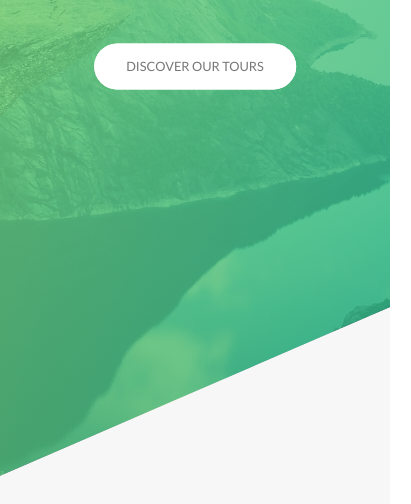
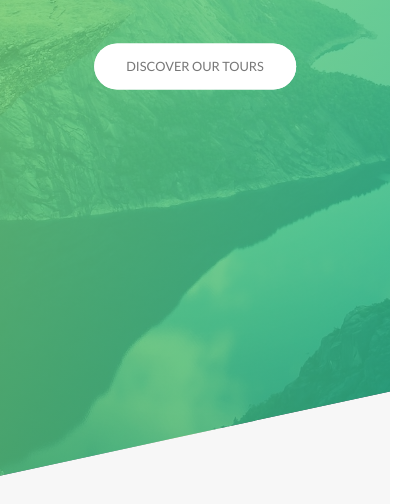
Before and after one commit to tslilpress/natours, a website: page index.html in a window 390 px wide. Shown: the part 326-830 px from the top of the page, 411 px wide, since content can reach past the window. Drawn offline with Linux system fonts and the light colour scheme.

Commit message:
Added media queries. grid, header, footer and nav

```diff
--- a/sass/abstracts/_variables.scss
+++ b/sass/abstracts/_variables.scss
@@ -24,4 +24,5 @@ $default-font-size: 1.6rem;
 // GRID
 $grid-width: 114rem;
 $gutter-vertical: 8rem;
+$gutter-vertical-small: 6rem;
 $gutter-horizontal: 6rem;
--- a/sass/base/_typography.scss
+++ b/sass/base/_typography.scss
@@ -56,12 +56,12 @@ body {
     letter-spacing: .2rem;
     transition: all .2s;
 
-    @include responde(tab-port) {
-        font-size: 3rem
+    @include respond(tab-port) {
+        font-size: 3rem;
     }
 
-    @include responde(phone) {
-        font-size: 2.5rem
+    @include respond(phone) {
+        font-size: 2.5rem;
     }
 
     &:hover {
--- a/sass/layout/_footer.scss
+++ b/sass/layout/_footer.scss
@@ -3,6 +3,10 @@
     color: $color-gray-light-1;
     padding: 10rem 0;
     font-size: 1.4rem;
+
+    @include respond(tab-port) {
+        padding: 8rem 0;
+    }
 
     &__logo-box {
        text-align: center;
@@ -18,6 +22,11 @@
         border-top: 1px solid $color-gray-dark;
         padding-top: 2rem;
         display: inline-block;
+
+        @include respond(tab-port) {
+            width: 100%;
+            text-align: center;
+        }
     }
 
     &__list {
@@ -56,5 +65,10 @@
         padding-top: 2rem;
         width: 80%;
         float: right;
+
+        @include respond(tab-port) {
+            width: 100%;
+            float: none;
+        }
     }
 }
--- a/sass/layout/_grid.scss
+++ b/sass/layout/_grid.scss
@@ -4,7 +4,17 @@
 
     &:not(:last-child) {
         margin-bottom: $gutter-vertical;
+
+        @include respond(tab-port) {
+            margin-bottom: $gutter-vertical-small;
+        }
+
     }
+
+    @include respond(tab-port) {
+        max-width: 50rem;
+        padding: 0 3rem;
+     }
 
     @include clearfix;
 
@@ -13,6 +23,15 @@
 
         &:not(:last-child) {
             margin-right: $gutter-horizontal;
+        }
+
+        @include respond(tab-port) {
+            width: 100% !important;
+        }
+
+        @include respond(tab-port) {
+            margin-right: 0;
+            margin-bottom: $gutter-vertical-small;
         }
     }
 
--- a/sass/layout/_header.scss
+++ b/sass/layout/_header.scss
@@ -10,6 +10,10 @@
     position: relative;
 
     clip-path: polygon(0 0, 100% 0, 100% 75vh, 0 100%);
+
+    @include respond(phone) {
+        clip-path: polygon(0 0, 100% 0, 100% 85vh, 0 100%);
+    }
 
     &__logo-box {
         position: absolute;
--- a/sass/layout/_navigation.scss
+++ b/sass/layout/_navigation.scss
@@ -17,6 +17,16 @@
         text-align: center;
         cursor: pointer;
 
+        @include respond(tab-port) {
+            top: 4rem;
+            right: 4rem;
+        }
+
+        @include respond(tab-port) {
+            top: 3rem;
+            right: 3rem;
+        }
+
     }
 
     &__background {
@@ -29,6 +39,16 @@
         background-image: radial-gradient($color-primary-light, $color-primary-dark);
         z-index: 1000;
         transition: transform .8s cubic-bezier(0.86, 0, 0.07, 1);
+
+        @include respond(tab-port) {
+            top: 4.5rem;
+            right: 4.5rem;
+        }
+
+        @include respond(tab-port) {
+            top: 3.5rem;
+            right: 3.5rem;
+        }
 
     }
 
```
Also changed, not shown: css/style.css.
